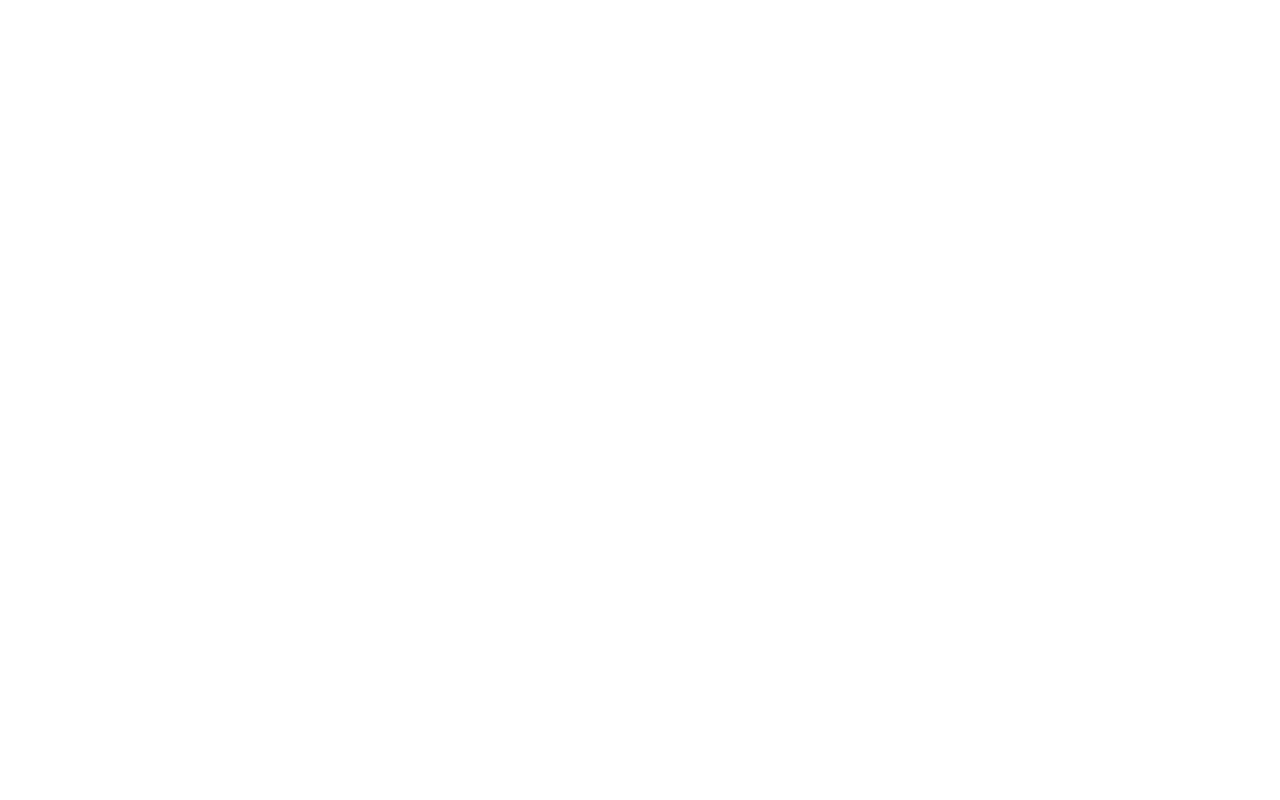
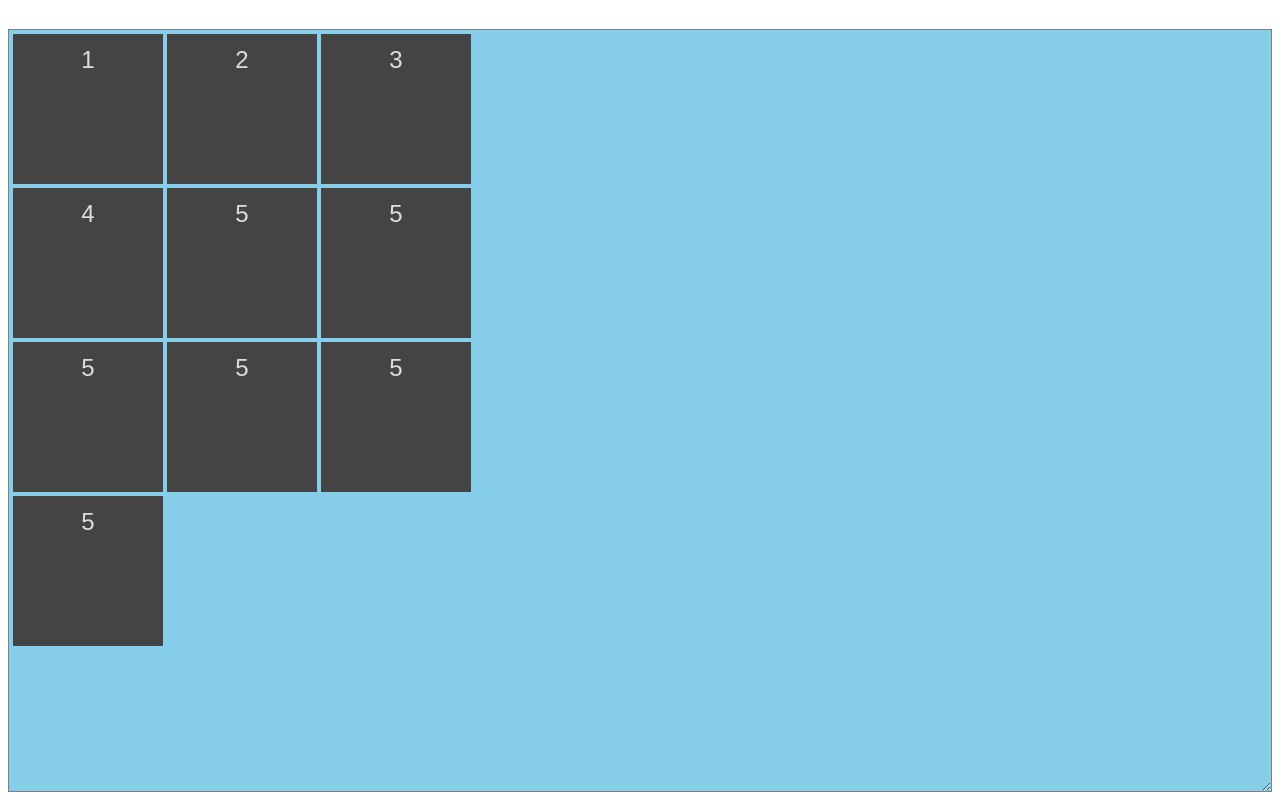
Before and after one commit to GoodBoyNYC/odin-Library, a plain HTML site: page index.html in a window 1280 px wide. Drawn offline with Linux system fonts and the light colour scheme.

Commit message:
feat: Add lazy loading for images and update book grid layout
The code changes include:
- Added lazy loading for images to improve page load performance
- Updated the book grid layout in the HTML and CSS files

```diff
--- a/index.html
+++ b/index.html
@@ -2,10 +2,29 @@
 <head>
     <meta charset="UTF-8">
     <meta name="viewport" content="width=device-width, initial-scale=1.0">
+    <link rel="stylesheet" href="style.css"><link rel="stylesheet" href="style.css">
     <title>Document</title>
-
 </head>
 <body>
+    <div class="header">
+        <h1></h1>
+    </div>
+    <div class="container">
+        <div class="book">1</div>
+        <div class="book">2</div>
+        <div class="book">3</div>
+        <div class="book">4</div>
+        <div class="book">5</div>
 
+        <div class="book">5</div>
+
+        <div class="book">5</div>
+
+        <div class="book">5</div>
+
+        <div class="book">5</div>
+        <div class="book">5</div>
+
+    </div>
 </body>
 </html>
--- a/style.css
+++ b/style.css
@@ -0,0 +1,23 @@
+body {
+    display: grid;
+}
+.container {
+    resize: both;
+    overflow: auto;
+    display: grid;
+    gap: 4px;
+    padding: 4px;
+    border: 1px solid grey;
+    background-color: skyblue;
+    grid-template-rows: repeat(5, 150px);
+    grid-template-columns: repeat(3, 150px);
+  }
+
+  .book{
+    background-color: #444;
+    text-align: center;
+    color: #ddd;
+    font-family: sans-serif;
+    font-size: 1.5rem;
+    padding: 12px;
+  }
```
